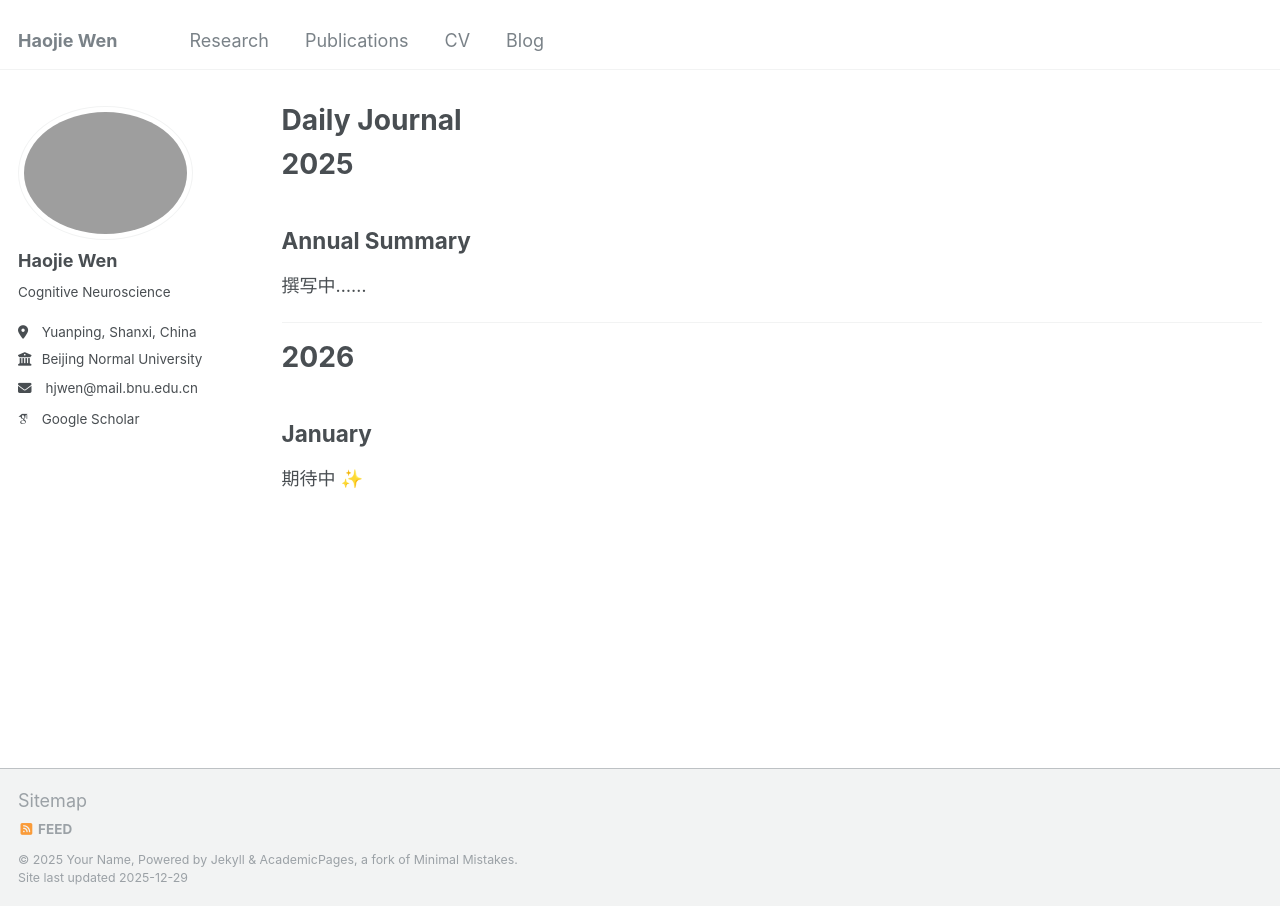
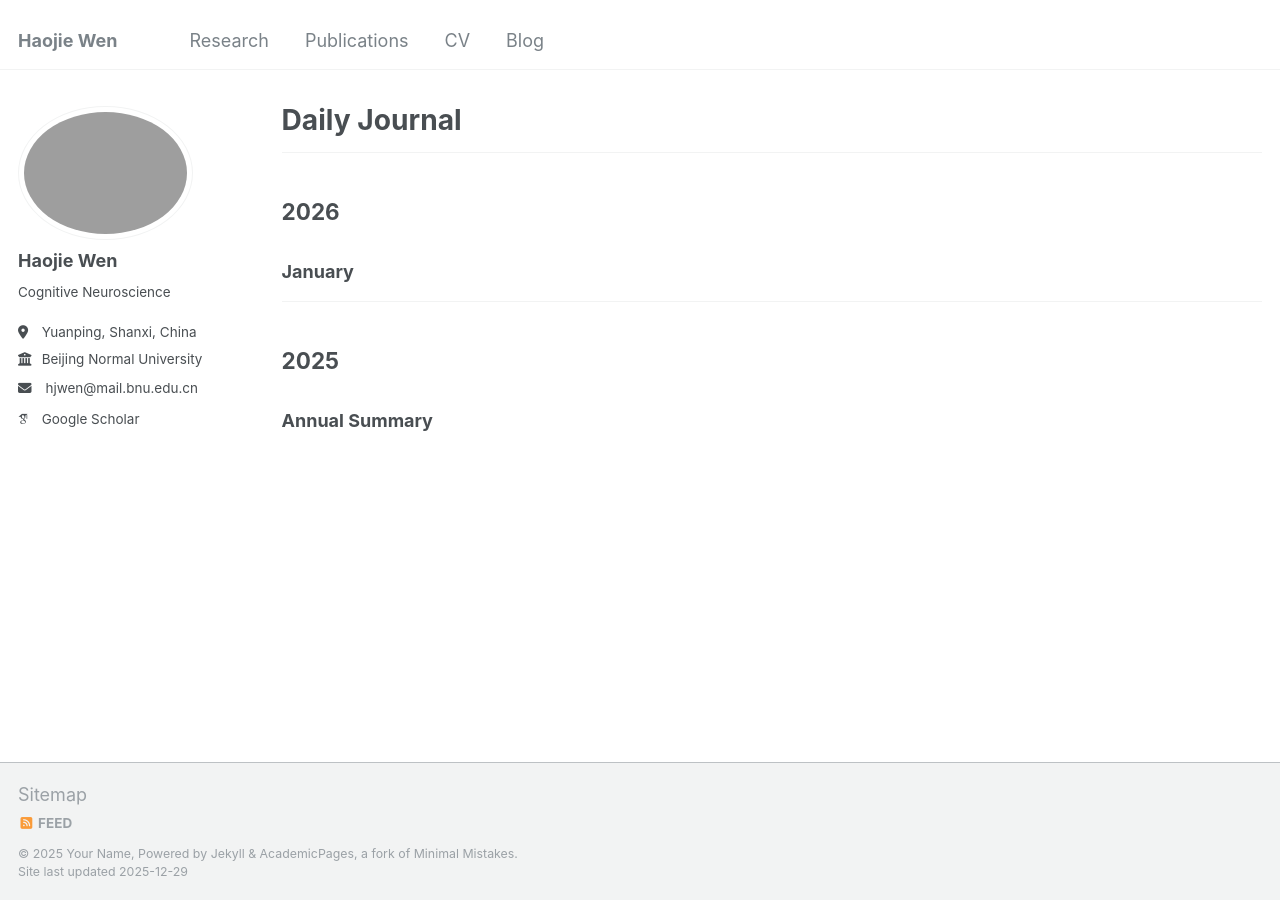
Before and after one commit to happyhaojie/happyhaojie.github.io, a Jekyll site: the page built from _pages/year-archive.html, in a window 1280 px wide. Built offline with Jekyll 4.4.1, drawn with Linux system fonts in a browser that asks for light colours; some web fonts are replaced.

Commit message:
Update year-archive.html

```diff
--- a/_pages/year-archive.html
+++ b/_pages/year-archive.html
@@ -6,17 +6,11 @@ author_profile: true
 ---
 
 {% include base_path %}
+---
+## 2026
 
-# 2025
+### January
+---
+## 2025
 
-## Annual Summary
-
-撰写中……
-
----
-
-# 2026
-
-## January
-
-期待中 ✨
+### Annual Summary
```
